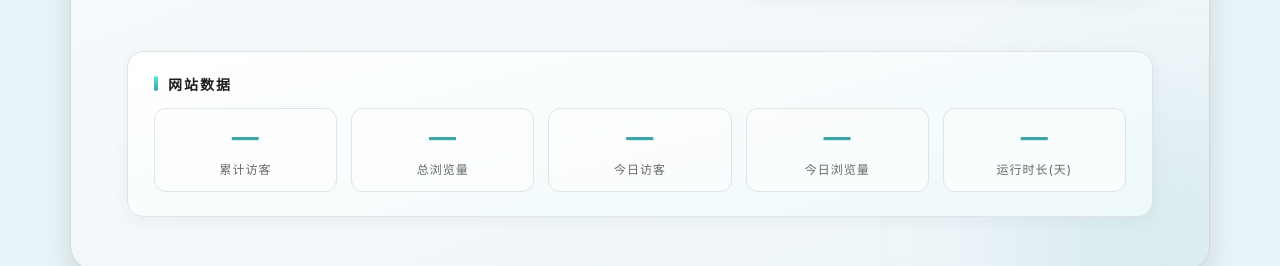
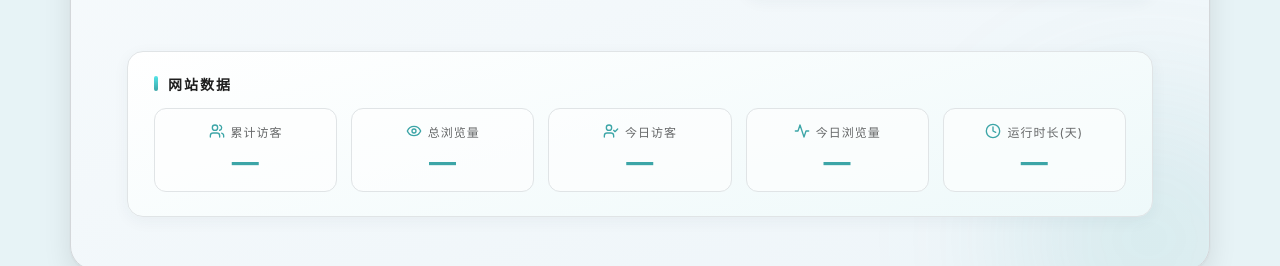
Before and after one commit to ypc-c/portfolio-website, a plain HTML site: page index.html in a window 1280 px wide. Shown: the part 2153-2419 px from the top of the page. Drawn offline with Linux system fonts and the light colour scheme; no server answers.

Commit message:
Add icons to About-section site stats blocks

```diff
--- a/index.html
+++ b/index.html
@@ -125,24 +125,39 @@
       <h4 class="side-h" data-i18n="stats_h">网站数据</h4>
       <div class="stats-grid">
         <div class="stat">
+          <div class="stat-head">
+            <svg class="stat-icon" viewBox="0 0 24 24" fill="none" stroke="currentColor" stroke-width="2" stroke-linecap="round" stroke-linejoin="round" aria-hidden="true"><path d="M16 21v-2a4 4 0 0 0-4-4H6a4 4 0 0 0-4 4v2"/><circle cx="9" cy="7" r="4"/><path d="M22 21v-2a4 4 0 0 0-3-3.87"/><path d="M16 3.13a4 4 0 0 1 0 7.75"/></svg>
+            <span class="stat-label" data-i18n="stat_total_visitors">累计访客</span>
+          </div>
           <span class="stat-num" id="stat-total-visitors">—</span>
-          <span class="stat-label" data-i18n="stat_total_visitors">累计访客</span>
         </div>
         <div class="stat">
+          <div class="stat-head">
+            <svg class="stat-icon" viewBox="0 0 24 24" fill="none" stroke="currentColor" stroke-width="2" stroke-linecap="round" stroke-linejoin="round" aria-hidden="true"><path d="M2 12s3-7 10-7 10 7 10 7-3 7-10 7-10-7-10-7Z"/><circle cx="12" cy="12" r="3"/></svg>
+            <span class="stat-label" data-i18n="stat_total_views">总浏览量</span>
+          </div>
           <span class="stat-num" id="stat-total-views">—</span>
-          <span class="stat-label" data-i18n="stat_total_views">总浏览量</span>
         </div>
         <div class="stat">
+          <div class="stat-head">
+            <svg class="stat-icon" viewBox="0 0 24 24" fill="none" stroke="currentColor" stroke-width="2" stroke-linecap="round" stroke-linejoin="round" aria-hidden="true"><path d="M16 21v-2a4 4 0 0 0-4-4H6a4 4 0 0 0-4 4v2"/><circle cx="9" cy="7" r="4"/><polyline points="16 11 18 13 22 9"/></svg>
+            <span class="stat-label" data-i18n="stat_today_visitors">今日访客</span>
+          </div>
           <span class="stat-num" id="stat-today-visitors">—</span>
-          <span class="stat-label" data-i18n="stat_today_visitors">今日访客</span>
         </div>
         <div class="stat">
+          <div class="stat-head">
+            <svg class="stat-icon" viewBox="0 0 24 24" fill="none" stroke="currentColor" stroke-width="2" stroke-linecap="round" stroke-linejoin="round" aria-hidden="true"><path d="M22 12h-4l-3 9L9 3l-3 9H2"/></svg>
+            <span class="stat-label" data-i18n="stat_today_views">今日浏览量</span>
+          </div>
           <span class="stat-num" id="stat-today-views">—</span>
-          <span class="stat-label" data-i18n="stat_today_views">今日浏览量</span>
         </div>
         <div class="stat">
+          <div class="stat-head">
+            <svg class="stat-icon" viewBox="0 0 24 24" fill="none" stroke="currentColor" stroke-width="2" stroke-linecap="round" stroke-linejoin="round" aria-hidden="true"><circle cx="12" cy="12" r="10"/><polyline points="12 6 12 12 16 14"/></svg>
+            <span class="stat-label" data-i18n="stat_uptime">运行时长(天)</span>
+          </div>
           <span class="stat-num" id="stat-uptime">—</span>
-          <span class="stat-label" data-i18n="stat_uptime">运行时长(天)</span>
         </div>
       </div>
     </div>
--- a/styles.css
+++ b/styles.css
@@ -480,6 +480,17 @@ body {
   background: rgba(255, 255, 255, 0.6);
   border: 1px solid var(--line2);
 }
+.stat-head {
+  display: inline-flex;
+  align-items: center;
+  gap: 6px;
+}
+.stat-icon {
+  width: 16px;
+  height: 16px;
+  color: var(--accent-deep);
+  flex-shrink: 0;
+}
 .stat-num {
   font-size: 27px;
   font-weight: 700;
```
